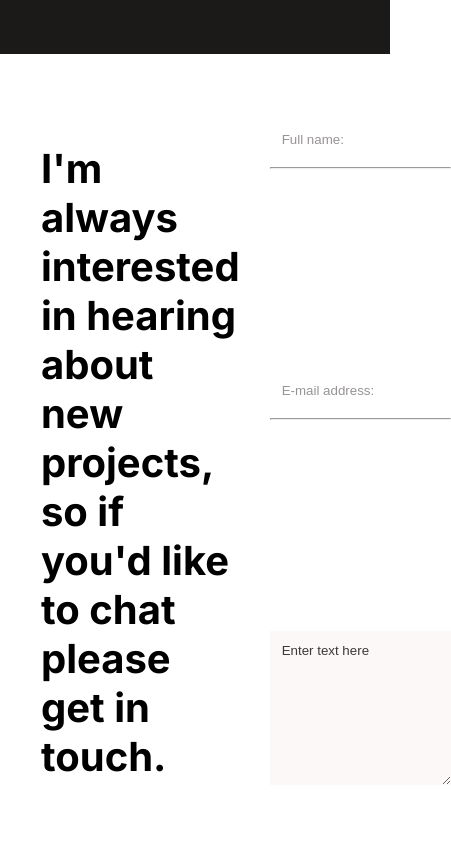
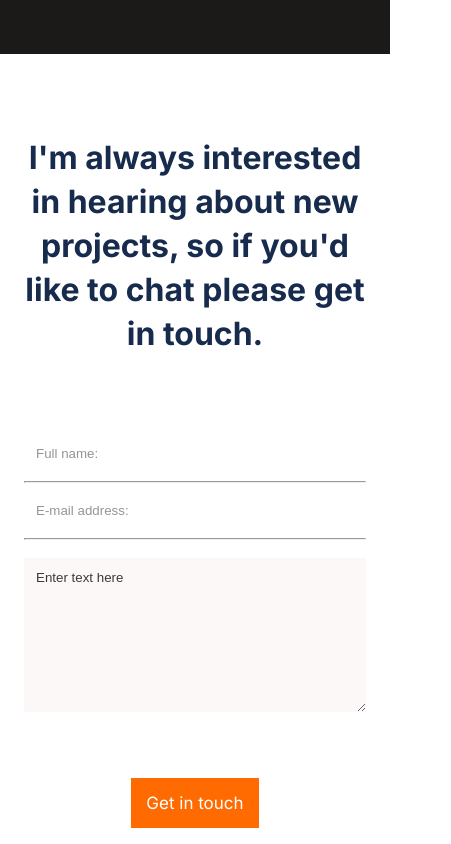
Before and after one commit to Ninjaphil24/portfolio_1, a plain HTML site: page index.html in a window 390 px wide. Shown: the part 6760-7604 px from the top of the page, 451 px wide, since content can reach past the window. Drawn offline with Linux system fonts and the light colour scheme; a web font is replaced by a local one.

Commit message:
Final Responsive Portfolio

```diff
--- a/index.css
+++ b/index.css
@@ -858,14 +858,37 @@ header li a:hover {
   .page4 {
     display: grid;
     grid-template-rows: 8fr 1fr;
-  }
-  This is blocking grid above the mediaquery
-  .page4 form {
-    display: flex;
-    flex-direction: column;
-    align-content:space-evenly;
+    grid-gap: 135px;
   }
 
+  .page4 form {
+    display: grid;
+    grid-template-columns: 1fr;
+    grid-template-rows: 1fr;
+  }
+
+  .page4 .titleForm {
+    padding: 0 24px;
+  }
+
+  .page4 h3 {
+    font-size: 32px;
+    line-height: 44px;
+    text-align: center;
+    color: #172B4D;
+    grid-column: 1;
+    grid-row: 1;
+  }
+
+  .page4 form ul {
+    grid-column: 1;
+    grid-row: 2;
+  }
+
+  .page4 form #getintouch {
+    grid-column: 1;
+    grid-row: 3;
+  }
 }/*end of mediaquery
 /*
 @media (max-width: 459px) {
```
